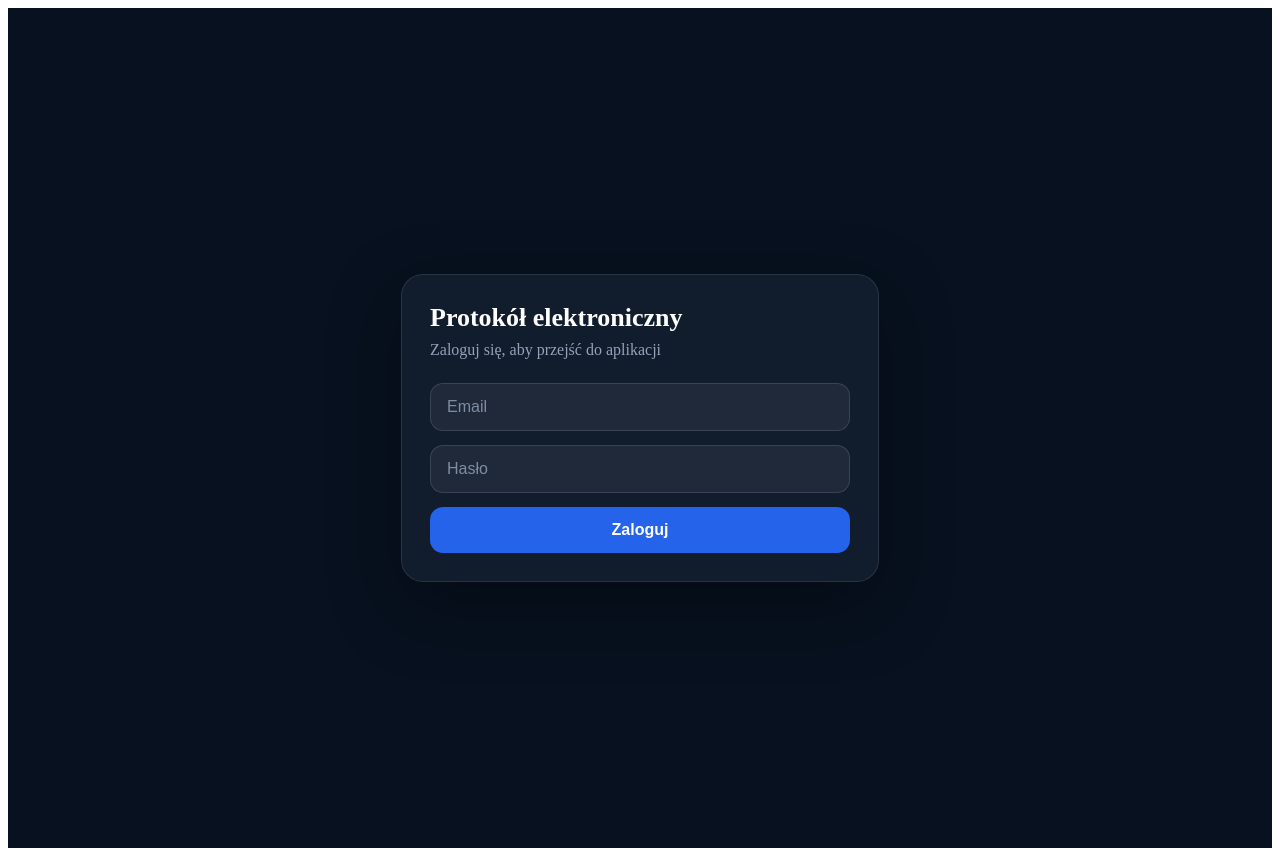
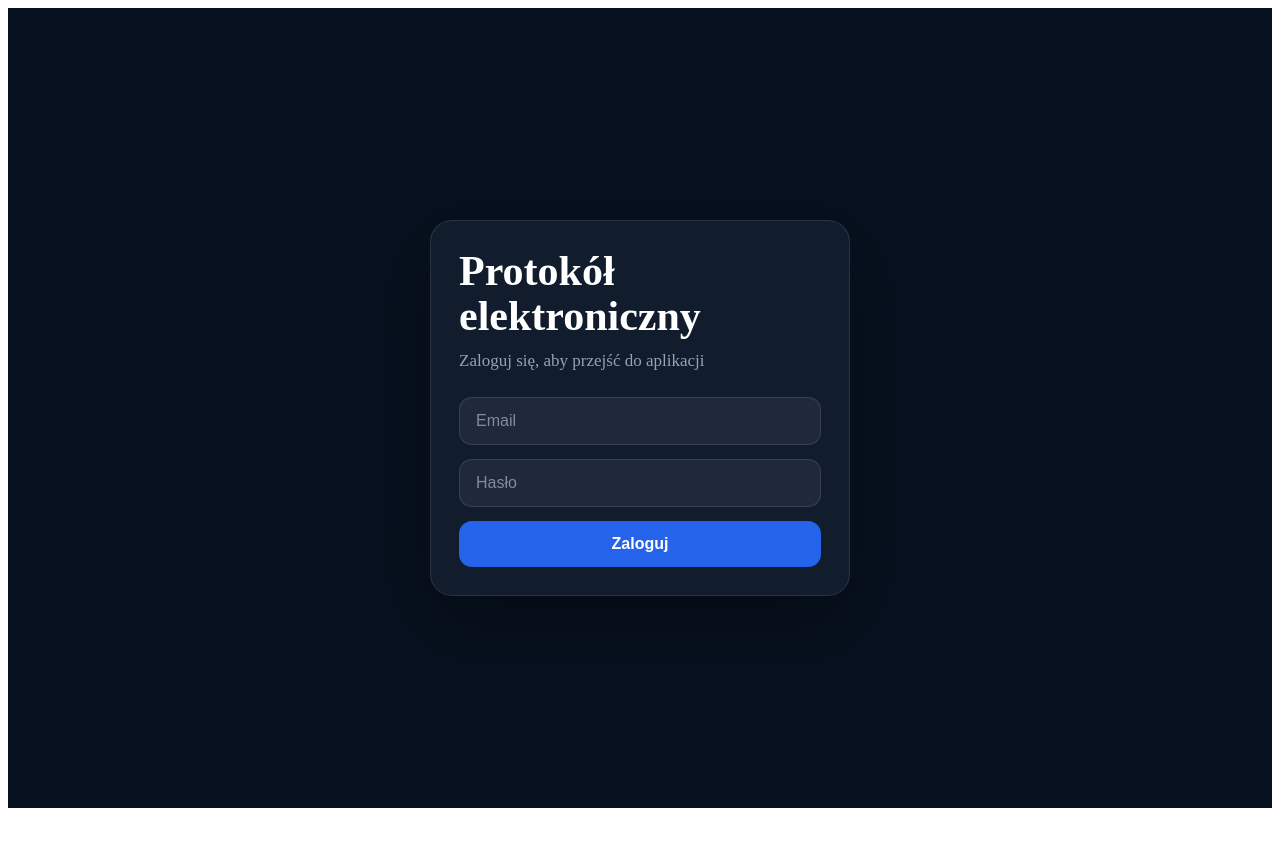
Before and after one commit to VITALIKXXX/protokol-electronic, a React (Create React App) app: page / in a window 1280 px wide. After the commit the page ends 816 px from the top, so only its background shows below. Built offline with nearby package versions, Linux system fonts and the light colour scheme; no server answers.

Commit message:
new style

```diff
--- a/src/features/auth/LoginPage.styles.js
+++ b/src/features/auth/LoginPage.styles.js
@@ -1,32 +1,50 @@
 import styled from "styled-components";
 
 export const LoginPageWrapper = styled.main`
-    min-height: 100vh;
+    min-height: 100dvh;
     display: grid;
     place-items: center;
-    padding: 20px;
+    padding: 16px;
+    box-sizing: border-box;
     background: #07111f;
 `;
 
 export const LoginCard = styled.section`
-    width: 100%;
-    max-width: 420px;
+    width: min(100%, 420px);
+    box-sizing: border-box;
     padding: 28px;
     border-radius: 22px;
     background: #111c2d;
     border: 1px solid rgba(255, 255, 255, 0.1);
     box-shadow: 0 24px 70px rgba(0, 0, 0, 0.35);
+
+    @media (max-width: 480px) {
+        padding: 22px 18px;
+        border-radius: 18px;
+    }
 `;
 
 export const LoginTitle = styled.h1`
     margin: 0;
     color: #ffffff;
-    font-size: 26px;
+    font-size: clamp(28px, 8vw, 42px);
+    line-height: 1.08;
+
+    @media (max-width: 480px) {
+        font-size: 32px;
+    }
 `;
 
 export const LoginSubtitle = styled.p`
-    margin: 8px 0 24px;
+    margin: 10px 0 24px;
     color: #94a3b8;
+    font-size: 17px;
+    line-height: 1.4;
+
+    @media (max-width: 480px) {
+        font-size: 15px;
+        margin-bottom: 20px;
+    }
 `;
 
 export const LoginForm = styled.form`
```
